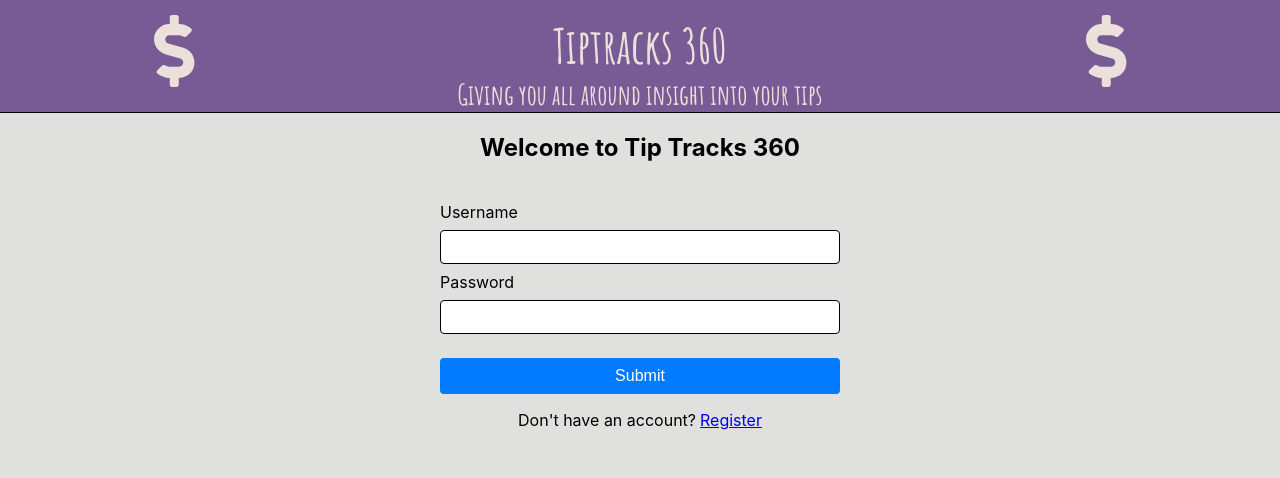
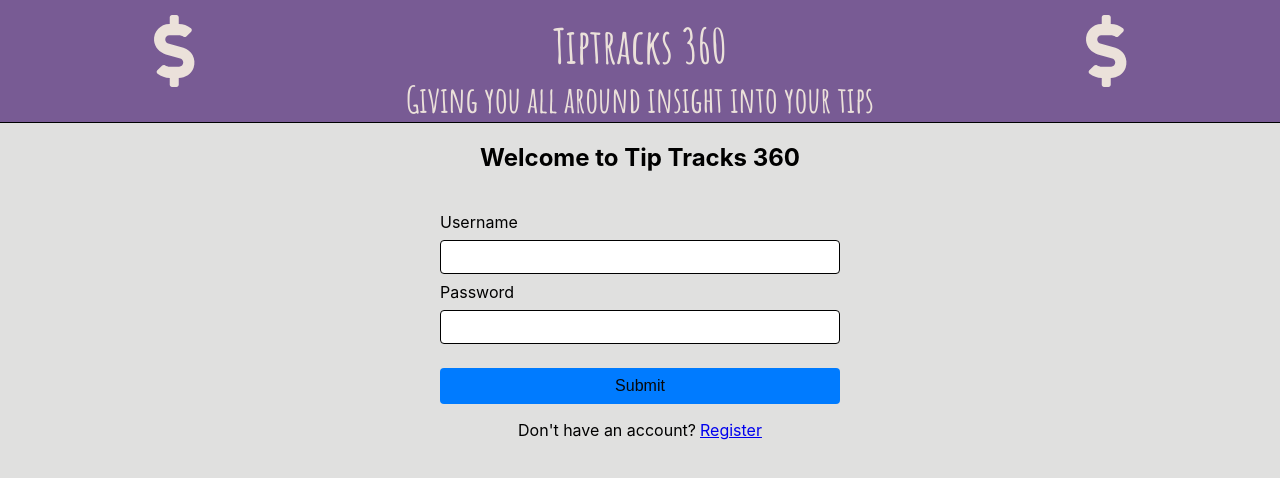
Before and after one commit to skunkpirates42/tiptracks-360-client, a React (Create React App) app: page /login in a window 1280 px wide. Shown: the top 478 px of the page. Built offline with nearby package versions, Linux system fonts and the light colour scheme; no server answers.

Commit message:
add some accessibility stuff

```diff
--- a/src/components/add-tips-form.js
+++ b/src/components/add-tips-form.js
@@ -63,6 +63,7 @@ export class AddTipsForm extends Component {
           />
           <label className="form-label notes-label" htmlFor="notes">Notes</label>
           <Field
+            aria-label="textbox"
             className="notes"
             component="textarea"
             type="notes"
--- a/src/components/back-arrow.js
+++ b/src/components/back-arrow.js
@@ -5,7 +5,7 @@ import { FontAwesomeIcon } from '@fortawesome/react-fontawesome';
 export default function BackArrow(props) {
   return (
     <div>
-      <NavLink to={props.to}><FontAwesomeIcon pull={props.pull} icon="arrow-left"/></NavLink>
+      <NavLink aria-label="Go back to dashboard" to={props.to}><FontAwesomeIcon pull={props.pull} icon="arrow-left"/></NavLink>
     </div>
   )
 }
--- a/src/components/card.js
+++ b/src/components/card.js
@@ -22,7 +22,7 @@ export class Card extends Component {
     } = this.props
 
     return (
-      <div className="card">
+      <div className="card" role="list">
         <li className="tip-report">
           { // "Are you sure" Delete modal
             id && this.state.isDeleting
--- a/src/components/containers/App.js
+++ b/src/components/containers/App.js
@@ -51,6 +51,7 @@ class App extends Component {
     return (
       <div className="App">
         <HeaderBar />
+        <main role="main">
           <Switch>
             <Route exact path="/" component={LandingPage} />
             <Route exact path="/login" component={LoginPage} />
@@ -60,6 +61,8 @@ class App extends Component {
             <Route exact path="/add-tips" component={() => <AddTipsForm />} />
             <Route exact path="/add-job" component={() => <AddJobForm />} />
           </Switch>
+        </main>
+
       </div>
     );
   }
--- a/src/components/header-bar.js
+++ b/src/components/header-bar.js
@@ -22,12 +22,12 @@ export class HeaderBar extends React.Component {
     }
 
     return (
-      <header className="app-header">
+      <header role="banner" className="app-header">
         <FontAwesomeIcon icon="dollar-sign"  className="dollar" pull="left" size="3x"/>
         <FontAwesomeIcon icon="dollar-sign"  className="dollar" pull="right" size="3x"/>
 
         <h1>Tiptracks 360</h1>
-        <h3 className="slogan">Giving you all around insight into your tips</h3>
+        <h2 className="slogan">Giving you all around insight into your tips</h2>
         { logOutButton }
       </header>
     );
--- a/src/components/styles/controls.css
+++ b/src/components/styles/controls.css
@@ -22,4 +22,5 @@
   transform: scale(1.2);
   transform-origin: bottom;
   background-color: #03376f;
+  color: #fff;
 }
--- a/src/index.css
+++ b/src/index.css
@@ -21,7 +21,7 @@ code {
 button {
   display: inline-block;
   font-weight: 400;
-  color: #fff;;
+  color: #080808;
   text-align: center;
   vertical-align: middle;
   user-select: none;
```
Lines whose indentation alone changed are shown as unchanged.
